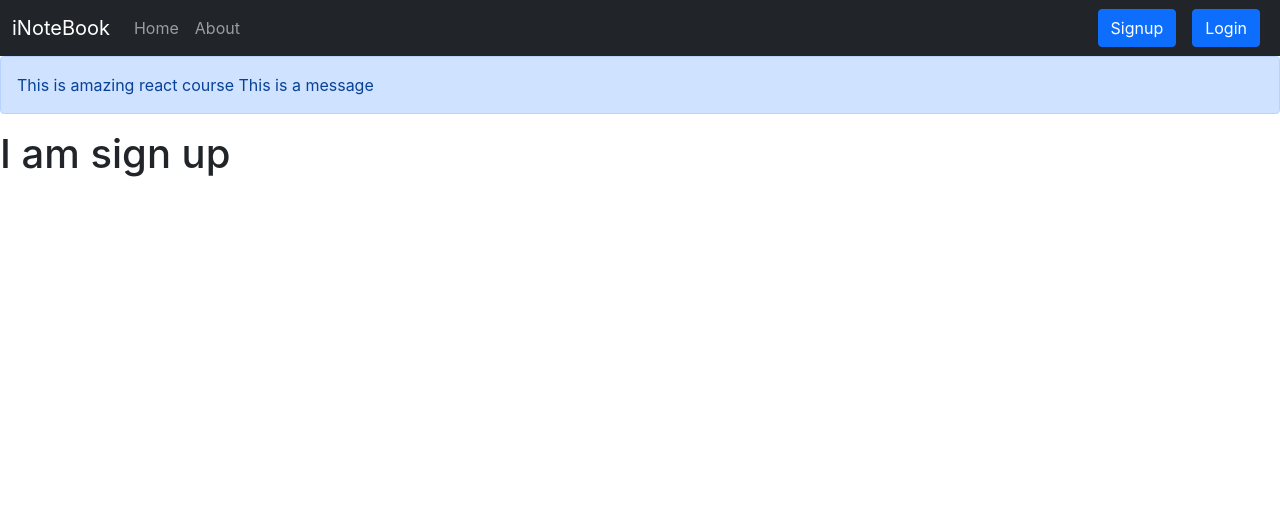
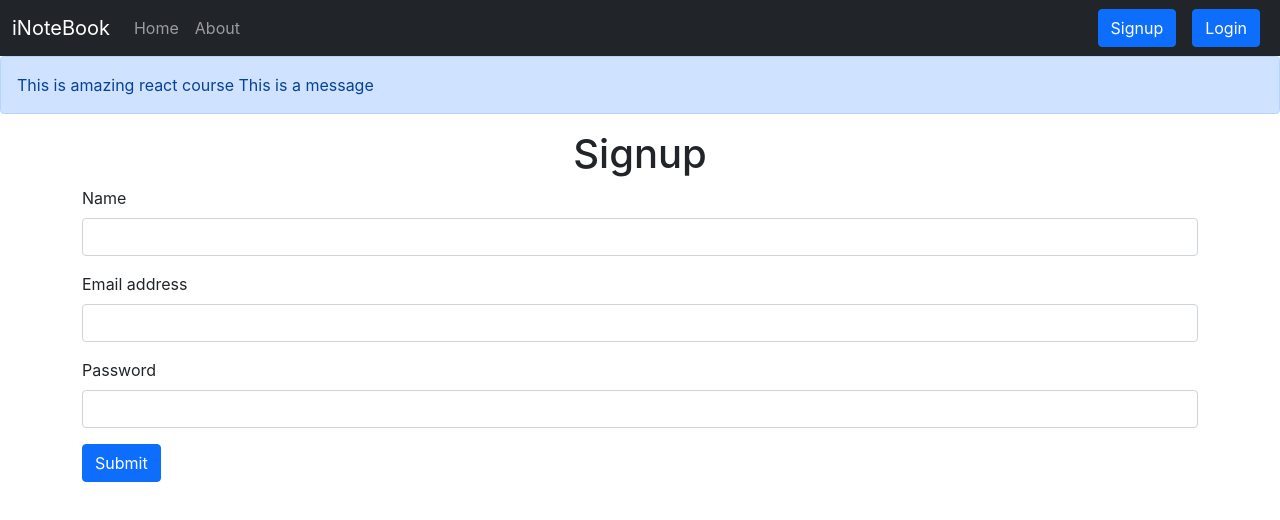
Before and after one commit to asimmaqsood57/iNoteBook-MERN, a React (Create React App) app in the folder client/: page /signup in a window 1280 px wide. Shown: the top 520 px of the page. Built offline with nearby package versions, Linux system fonts and the light colour scheme.

Commit message:
some files are modified

```diff
--- a/client/src/components/Login.js
+++ b/client/src/components/Login.js
@@ -1,7 +1,11 @@
 import React, { useState } from "react";
+import { useHistory } from "react-router-dom";
 
 const Login = () => {
-  const [credentials, setCredentials] = useState({ email: "", password: "" });
+  let history = useHistory();
+
+  const [email, setemail] = useState("");
+  const [password, setpassword] = useState("");
 
   const handleSubmit = async (e) => {
     e.preventDefault();
@@ -10,19 +14,28 @@ const Login = () => {
       method: "POST",
       headers: {
         "Content-Type": "application/json",
+
+        "User-Agent": "Thunder Client (https://www.thunderclient.io)",
       },
       body: JSON.stringify({
-        email: credentials.email,
-        password: credentials.password,
+        email: email,
+        password: password,
       }),
     });
+
     const json = await response.json(); // parses JSON response into native JavaScript objects
 
     console.log(json);
-  };
 
-  const onchange = (e) => {
-    setCredentials({ ...credentials, [e.target.name]: e.target.value });
+    if (json.success) {
+      // save the auth token and redirect
+
+      localStorage.setItem("token", json.authToken);
+
+      history.push("/");
+    } else {
+      alert("Invalid Credentials");
+    }
   };
 
   return (
@@ -34,8 +47,8 @@ const Login = () => {
           </label>
           <input
             type="email"
-            onChange={onchange}
-            value={credentials.email}
+            onChange={(e) => setemail(e.target.value)}
+            value={email}
             className="form-control"
             id="exampleInputEmail1"
             aria-describedby="emailHelp"
@@ -50,10 +63,12 @@ const Login = () => {
           </label>
           <input
             type="password"
-            value={credentials.password}
+            value={password}
             className="form-control"
             id="exampleInputPassword1"
-            onChange={onchange}
+            onChange={(e) => {
+              setpassword(e.target.value);
+            }}
           />
         </div>
 
--- a/client/src/components/Signup.js
+++ b/client/src/components/Signup.js
@@ -1,9 +1,95 @@
-import React from "react";
+import React, { useState } from "react";
+import { useHistory } from "react-router-dom";
 
 const Signup = () => {
+  const history = useHistory();
+  const [name, setname] = useState("");
+  const [email, setemail] = useState("");
+
+  const [password, setpassword] = useState("");
+
+  const handleSubmit = async (e) => {
+    e.preventDefault();
+
+    const response = await fetch(`http://localhost:3001/api/auth/createuser`, {
+      method: "POST",
+      headers: {
+        "Content-Type": "application/json",
+
+        "User-Agent": "Thunder Client (https://www.thunderclient.io)",
+      },
+      body: JSON.stringify({
+        email: email,
+        name: name,
+        password: password,
+      }),
+    });
+
+    const json = await response.json(); // parses JSON response into native JavaScript objects
+
+    console.log(json);
+
+    if (json.success) {
+      // save the auth token and redirect
+
+      localStorage.setItem("token", json.authToken);
+
+      history.push("/");
+    } else {
+      alert("There is an error internal  server");
+    }
+  };
+
   return (
-    <div>
-      <h1>I am sign up</h1>
+    <div className="container">
+      <h1 className="text-center">Signup</h1>
+      <form onSubmit={handleSubmit}>
+        <div className="mb-3">
+          <label for="exampleInputEmail1" className="form-label">
+            Name
+          </label>
+          <input
+            type="text"
+            className="form-control"
+            value={name}
+            onChange={(e) => setname(e.target.value)}
+            id="name"
+            name="name"
+            aria-describedby="emailHelp"
+          />
+        </div>
+        <div className="mb-3">
+          <label for="exampleInputEmail1" className="form-label">
+            Email address
+          </label>
+          <input
+            type="email"
+            className="form-control"
+            id="email"
+            name="email"
+            value={email}
+            onChange={(e) => setemail(e.target.value)}
+            aria-describedby="emailHelp"
+          />
+        </div>
+        <div className="mb-3">
+          <label for="exampleInputPassword1" className="form-label">
+            Password
+          </label>
+          <input
+            type="password"
+            value={password}
+            name="password"
+            onChange={(e) => setpassword(e.target.value)}
+            className="form-control"
+            id="password"
+          />
+        </div>
+
+        <button type="submit" className="btn btn-primary">
+          Submit
+        </button>
+      </form>
     </div>
   );
 };
```
Also changed, not shown: 1 other file (tests, documents, lock files or other folders).
